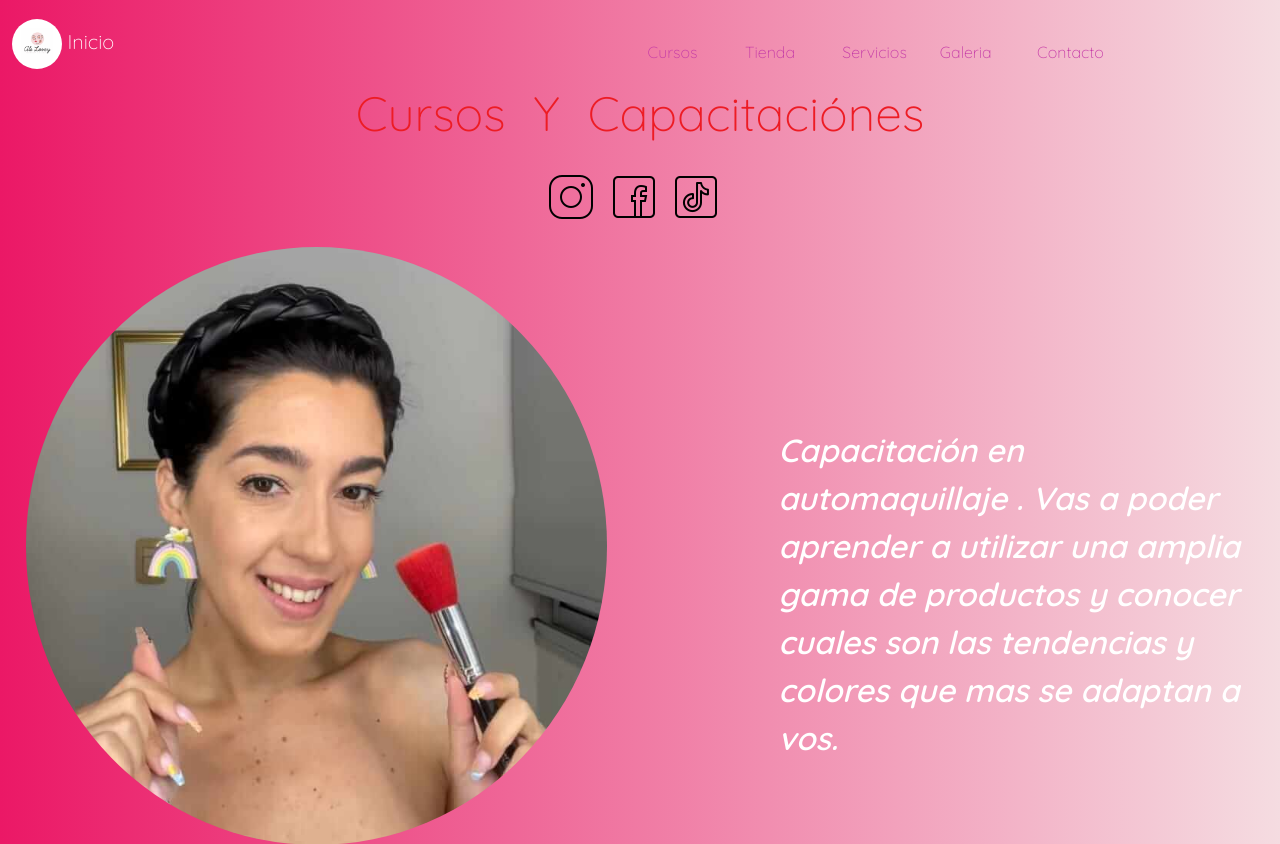
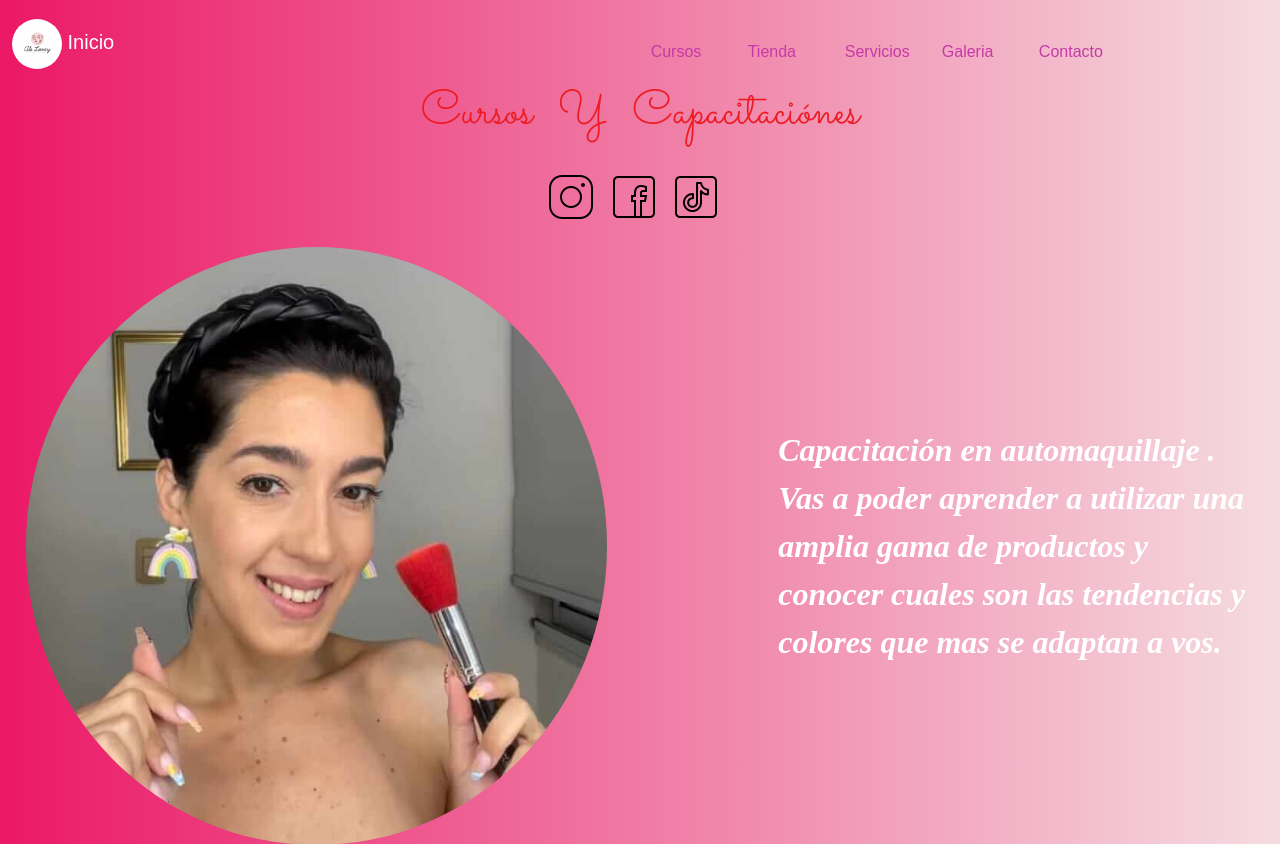
Before and after one commit to LucasFerrando/makeupalelovey, a website: page cursos.html in a window 1280 px wide. Shown: the top 844 px of the page. Drawn offline with nearby package versions, Linux system fonts and the light colour scheme.

Commit message:
nueva font para h1

```diff
--- a/css/estilos.css
+++ b/css/estilos.css
@@ -36,7 +36,7 @@ body {
     background-color: blue; }
 
 h1 {
-  font-family: 'Quicksand', sans-serif;
+  font-family: 'Sacramento', cursive;
   font-weight: normal;
   font-size: 3rem;
   font-style: unset;
--- a/cursos.html
+++ b/cursos.html
@@ -12,12 +12,11 @@
     <link rel="stylesheet" href="css/estilos.css">
     <link
     rel="stylesheet"
-    href="https://cdnjs.cloudflare.com/ajax/libs/animate.css/4.1.1/animate.min.css"
-  />
+    href="https://cdnjs.cloudflare.com/ajax/libs/animate.css/4.1.1/animate.min.css"/>
 
-    <link rel="preconnect" href="https://fonts.googleapis.com">
-    <link rel="preconnect" href="https://fonts.gstatic.com" crossorigin>
-    <link href="https://fonts.googleapis.com/css2?family=Quicksand:wght@300;600&display=swap" rel="stylesheet">
+  <link rel="preconnect" href="https://fonts.googleapis.com">
+  <link rel="preconnect" href="https://fonts.gstatic.com" crossorigin>
+  <link href="https://fonts.googleapis.com/css2?family=Sacramento&display=swap" rel="stylesheet">
     <title>Make up Ale Lovey-Cursos y Capacitaciones</title>
 </head>
 <body>
```
Also changed, not shown: contacto.html (+4 -3 lines), galeria.html (+4 -5 lines), index.html (+3 -3 lines), servicios.html (+2 -3 lines), tienda.html (+2 -3 lines).
